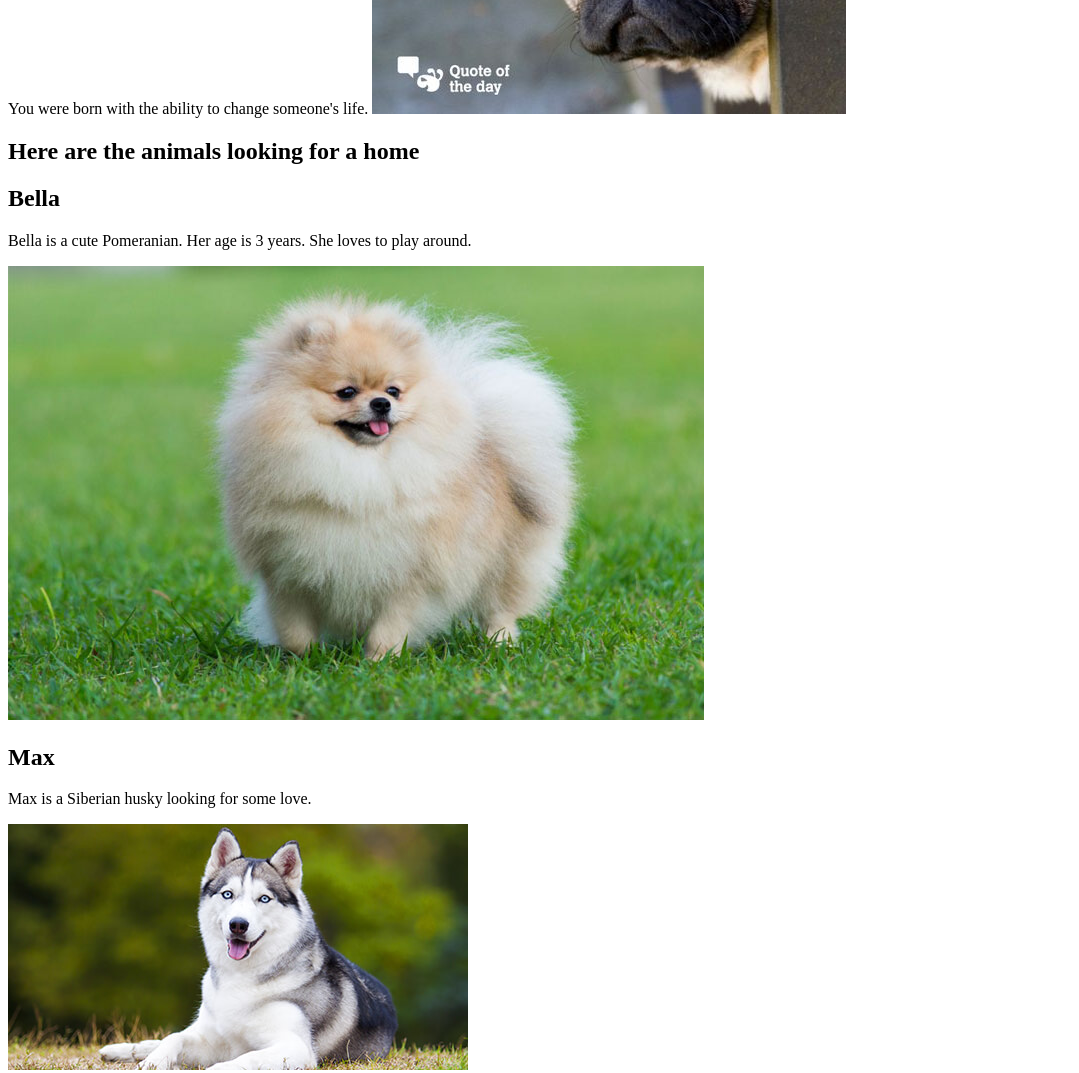
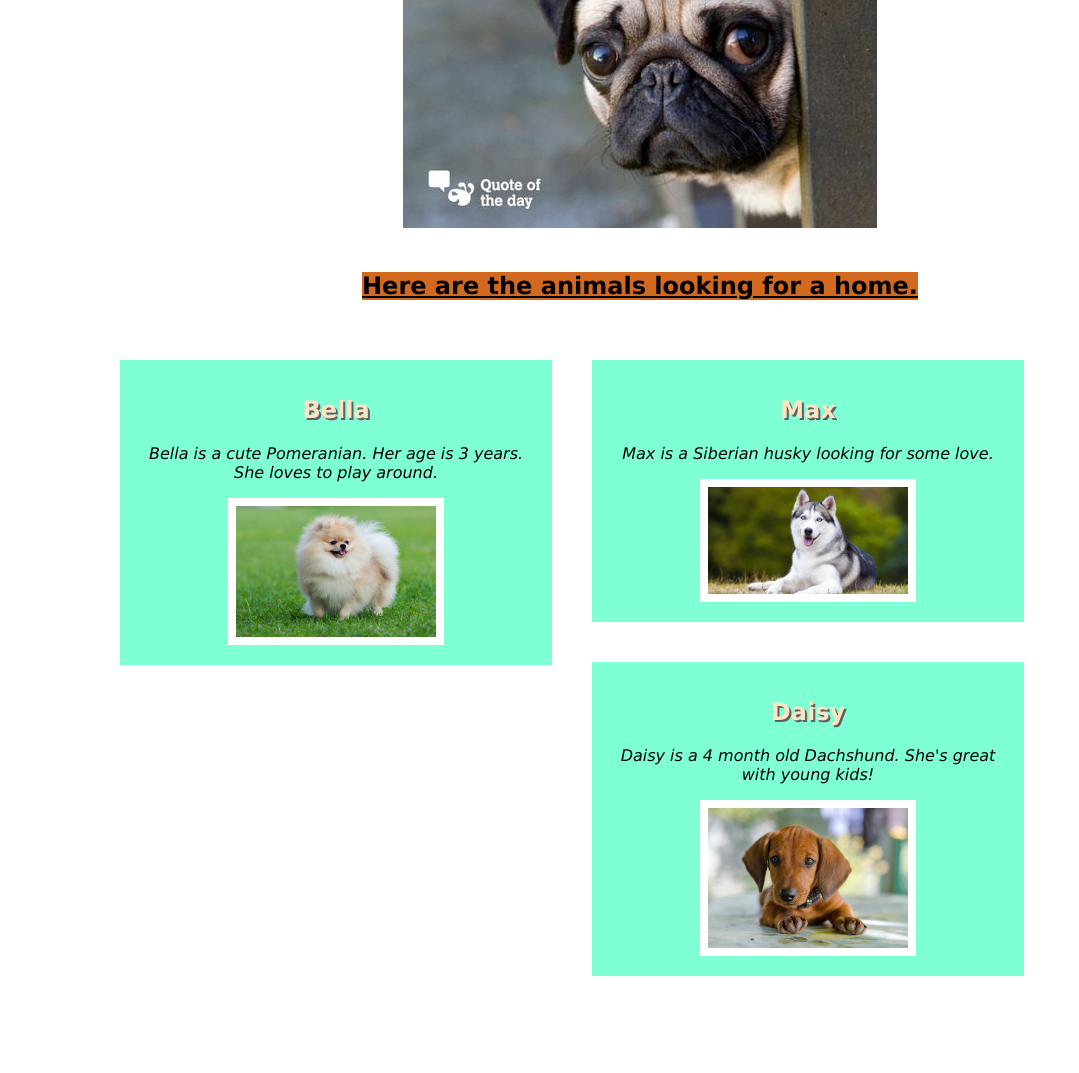
Before and after one commit to KristaRutz/animal-shelter-website, a plain HTML site: page animal-adoption.html in a window 1280 px wide. Shown: the part 440-1513 px from the top of the page, without its empty margins (0-1079 px from the left). After the commit the page ends 1436 px from the top, so only its background shows below. Drawn offline with Linux system fonts and the light colour scheme.

Commit message:
add styles

```diff
--- a/animal-adoption.html
+++ b/animal-adoption.html
@@ -8,12 +8,10 @@
     </head>
     <body>
         <h1>Animal Adoption </h1>
-        <p>
-            You were born with the ability to change someone's life.
+        <p>You were born with the ability to change someone's life.</p>
         <img src="img/dog-save.jpg" alt= "An image of a dog with a quote.">
-        </p>
 
-        <h2> Here are the animals looking for a home</h2>
+        <h2 class="here"> <mark>Here are the animals looking for a home.</mark></h2>
 
         <div class="column">
             <h2>Bella</h2>
--- a/css/styles.css
+++ b/css/styles.css
@@ -0,0 +1,39 @@
+body {
+    text-align: center;
+    margin: 100px;
+    font-family: Verdana, Geneva, Tahoma, sans-serif;
+}
+
+.column {
+    margin: 20px;
+    padding: 16px;
+    float: left;
+    width: 400px;
+    background-color: aquamarine;
+}
+
+.column img {
+    width: 200px;
+    border: solid;
+    border-color: white;
+    border-width: 8px;
+}
+
+.column h2 {
+    text-align: center;
+    color: bisque;
+    text-shadow: 2px 2px rgb(99, 94, 94);
+}
+
+.column p {
+    font-style: italic;
+}
+
+.here {
+    text-decoration: underline;
+    padding: 20px;
+
+}
+mark{
+    background-color: chocolate;
+}
```
Lines whose indentation alone changed are shown as unchanged.
